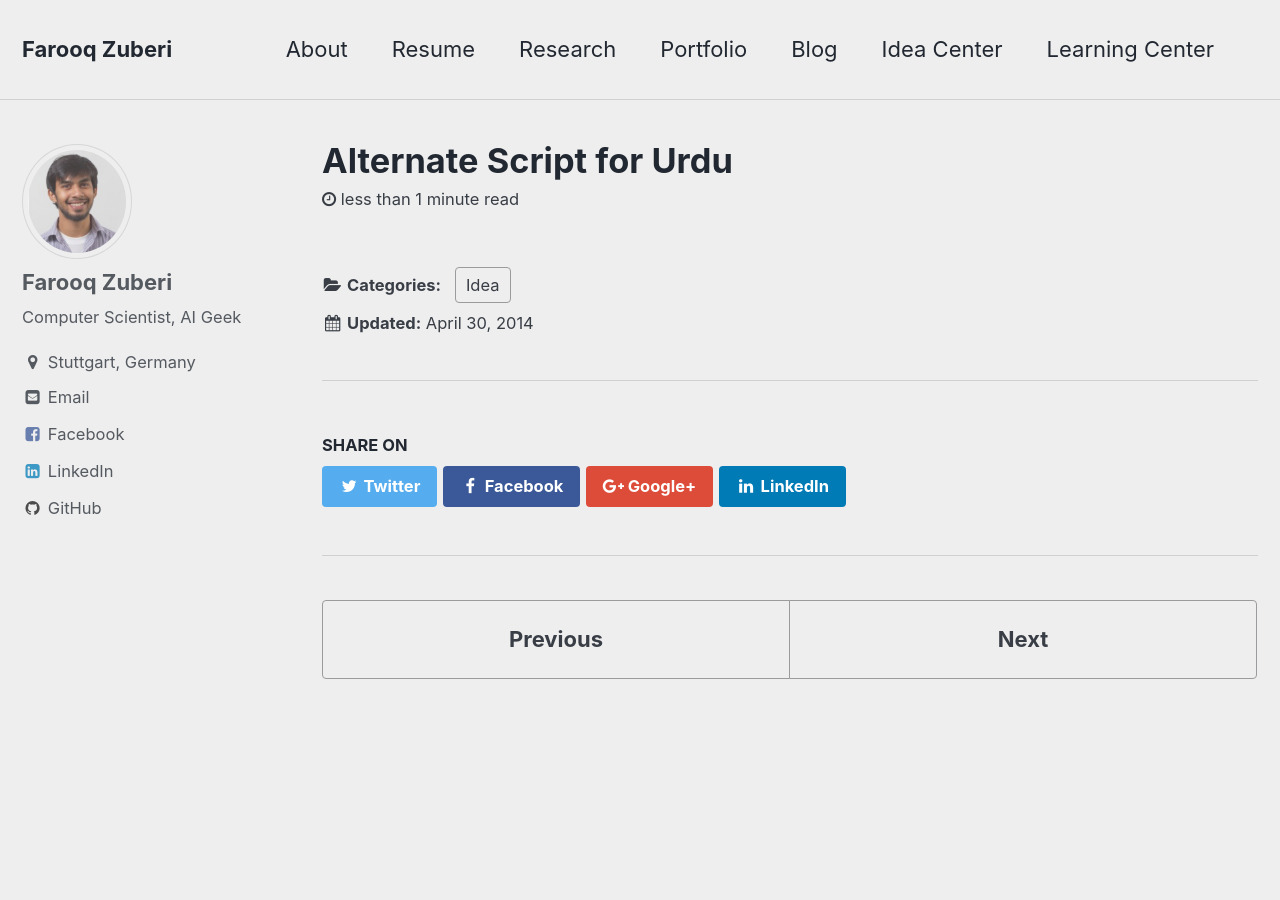
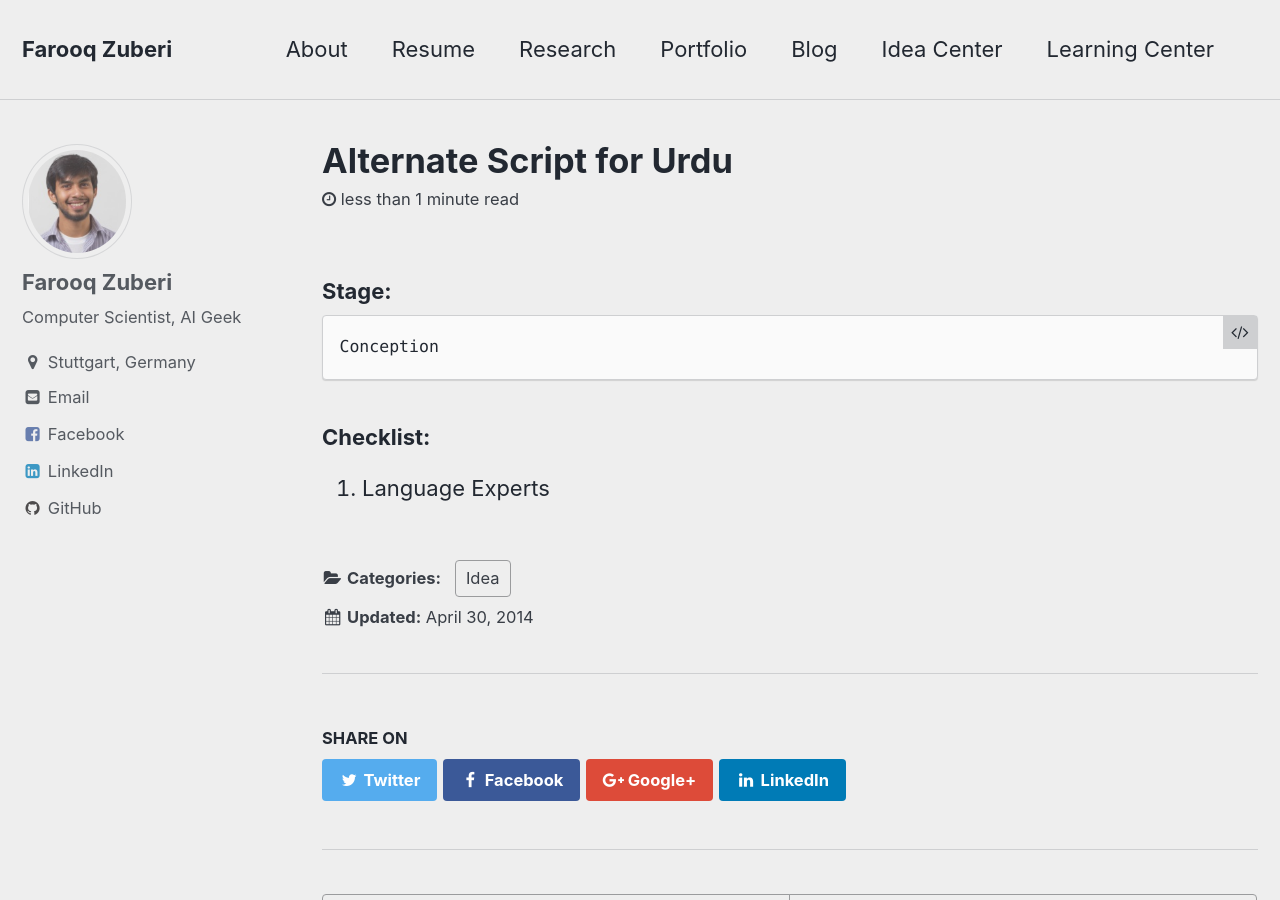
Before and after one commit to FarooqZuberi/FarooqZuberi.github.io, a Jekyll site: the page built from _posts/2018-01-22-Urdu.md, in a window 1280 px wide and 900 px high. Built offline with Jekyll 4.4.1, drawn with Linux system fonts in a browser that asks for light colours.

Commit message:
Deploy FarooqZuberi/FarooqZuberi.github.io to github.com/FarooqZuberi/FarooqZuberi.github.io.git:gh-pages

```diff
--- a/_posts/2018-01-22-Urdu.md
+++ b/_posts/2018-01-22-Urdu.md
@@ -11,3 +11,10 @@ read_time: true
 share: true
 #related: true
 ---
+
+
+### Stage:
+	Conception
+
+### Checklist:
+  1. Language Experts
```
Also changed, not shown: _posts/2018-01-22-CharityThing.md (+2 -2 lines).
